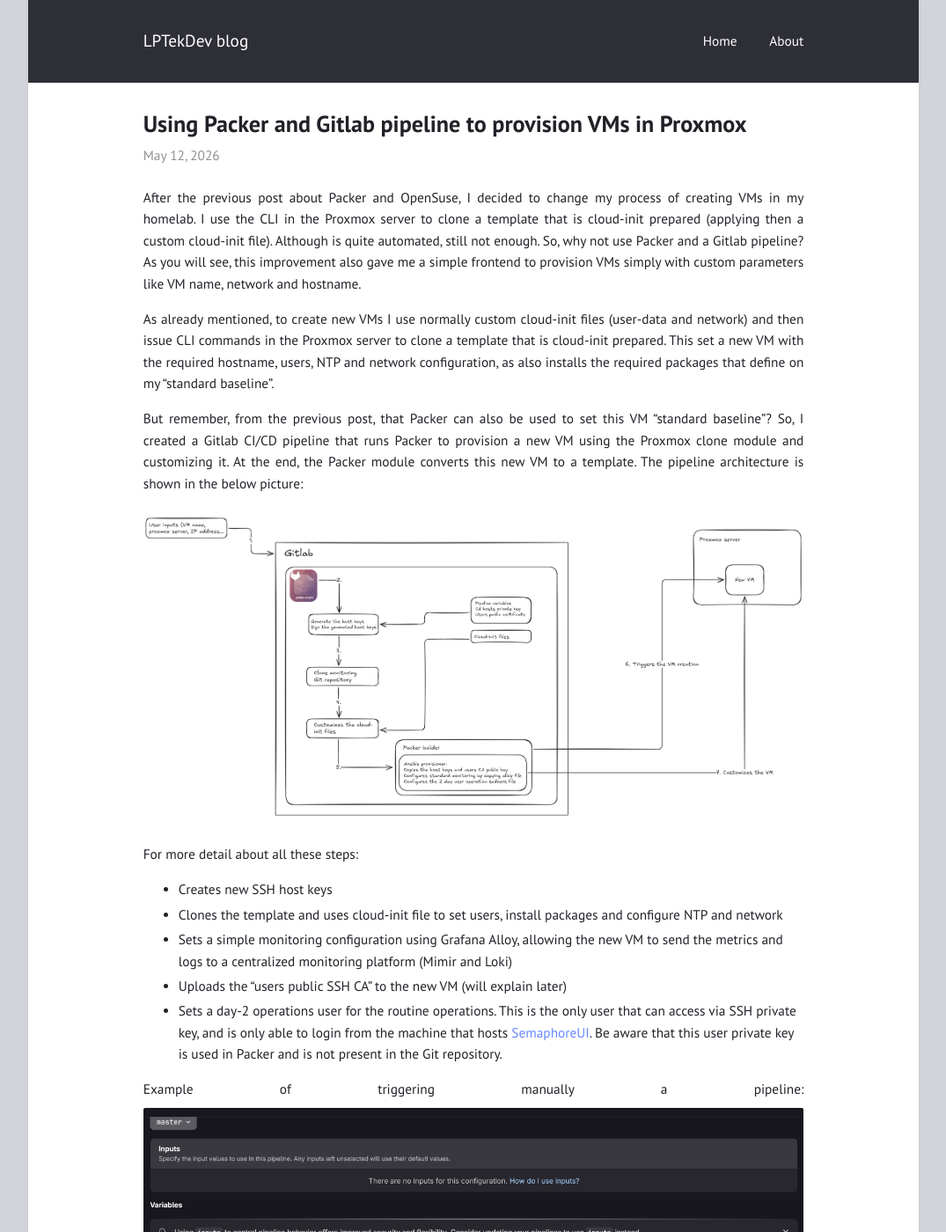
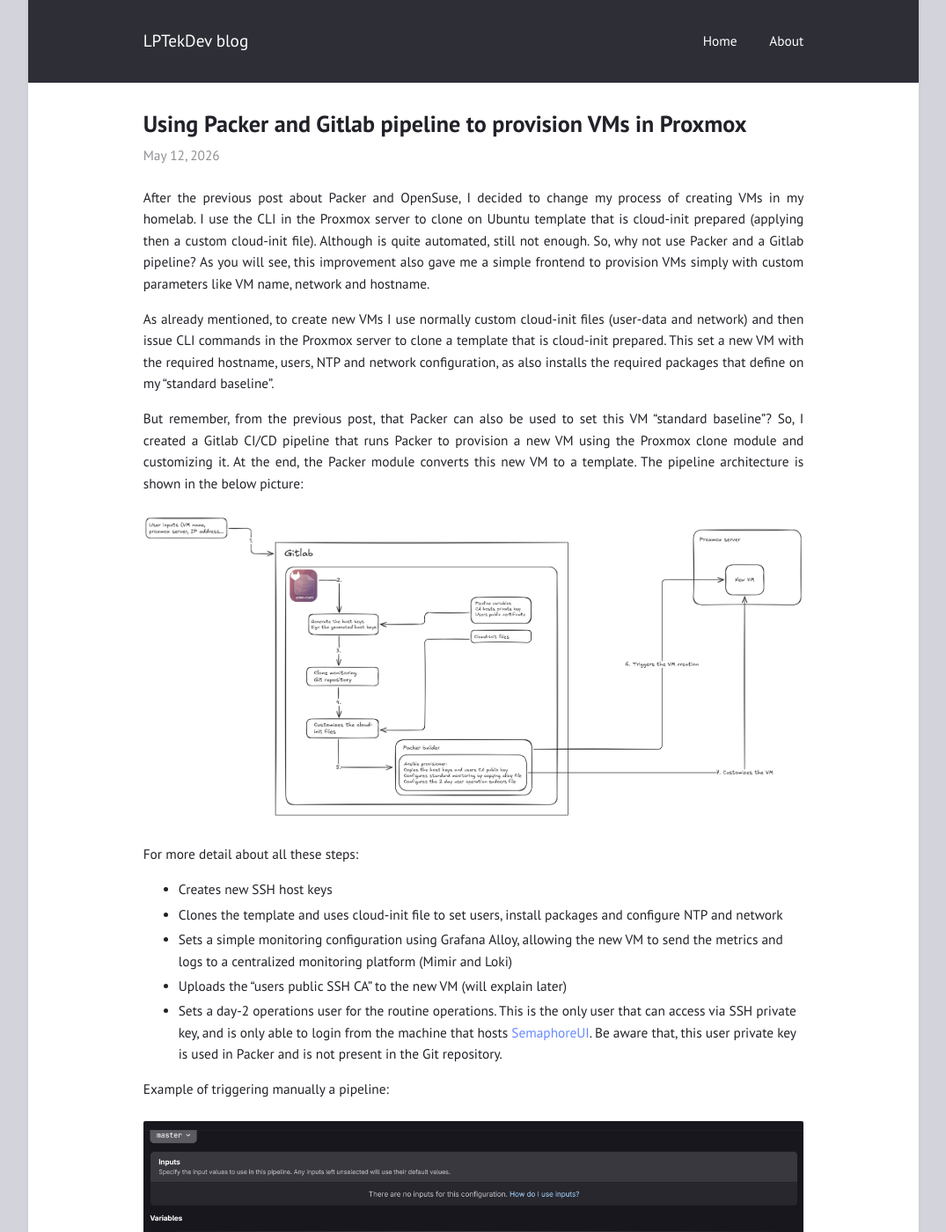
Before and after one commit to lptekdev/homelab, a Jekyll site: the page built from _posts/2026-05-12-PackerGitlabPipeline.md, in a window 1280 px wide and 1400 px high. Shown: the whole window at 88% size, without its empty margins (102-1177 px from the left). Built offline with Jekyll 4.4.1, drawn with Linux system fonts in a browser that asks for light colours; some of the changed text lies outside the part shown.

Commit message:
minor issues

````diff
--- a/_posts/2026-05-12-PackerGitlabPipeline.md
+++ b/_posts/2026-05-12-PackerGitlabPipeline.md
@@ -3,7 +3,7 @@ title:  "Using Packer and Gitlab pipeline to provision VMs in Proxmox"
 layout: post
 ---
 
-After the previous post about Packer and OpenSuse, I decided to change my process of creating VMs in my homelab. I use the CLI in the Proxmox server to clone a template that is cloud-init prepared (applying then a custom cloud-init file). Although is quite automated, still not enough. So, why not use Packer and a Gitlab pipeline? As you will see, this improvement also gave me a simple frontend to provision VMs simply with custom parameters like VM name, network and hostname.
+After the previous post about Packer and OpenSuse, I decided to change my process of creating VMs in my homelab. I use the CLI in the Proxmox server to clone on Ubuntu template that is cloud-init prepared (applying then a custom cloud-init file). Although is quite automated, still not enough. So, why not use Packer and a Gitlab pipeline? As you will see, this improvement also gave me a simple frontend to provision VMs simply with custom parameters like VM name, network and hostname.
 <!--more-->
 
 
@@ -20,15 +20,16 @@ For more detail about all these steps:
 -	Creates new SSH host keys
 -	Clones the template and uses cloud-init file to set users, install packages and configure NTP and network
 -	Sets a simple monitoring configuration using Grafana Alloy, allowing the new VM to send the metrics and logs to a centralized monitoring platform (Mimir and Loki)
--	Uploads the “users public SSH CA” to the new VM (will explain later)
--	Sets a day-2 operations user for the routine operations. This is the only user that can access via SSH private key, and is only able to login from the machine that hosts [SemaphoreUI](https://semaphoreui.com/). Be aware that this user private key is used in Packer and is not present in the Git repository.
+-	Uploads the "users public SSH CA" to the new VM (will explain later)
+-	Sets a day-2 operations user for the routine operations. This is the only user that can access via SSH private key, and is only able to login from the machine that hosts [SemaphoreUI](https://semaphoreui.com/). Be aware that, this user private key is used in Packer and is not present in the Git repository.
 
 Example of triggering manually a pipeline:
+
 ![Pipeline architecture](../assets/pipeline_run.png)
 
 So, what is the "users public SSH CA"? I decided also to follow a new way for the access to the VMs and the main goal was shifting from SSH keys to SSH certificates, including also checking the SSH host keys. With this way I don't need to copy any SSH public key for any VM, since the SSH certificates are used for authentication. More details: [SSH Certificates](https://goteleport.com/blog/how-to-configure-ssh-certificate-based-authentication/)
 
-The following commands show you how to create the "users and hosts CA" and a user SSH certificate :
+The following commands show you how to create the "users and hosts CA" and a user SSH certificate:
 
 ```bash
 #Creates the user CA
````
Also changed, not shown: other parts of _posts/2026-05-12-PackerGitlabPipeline.md (+4 -4 lines).
